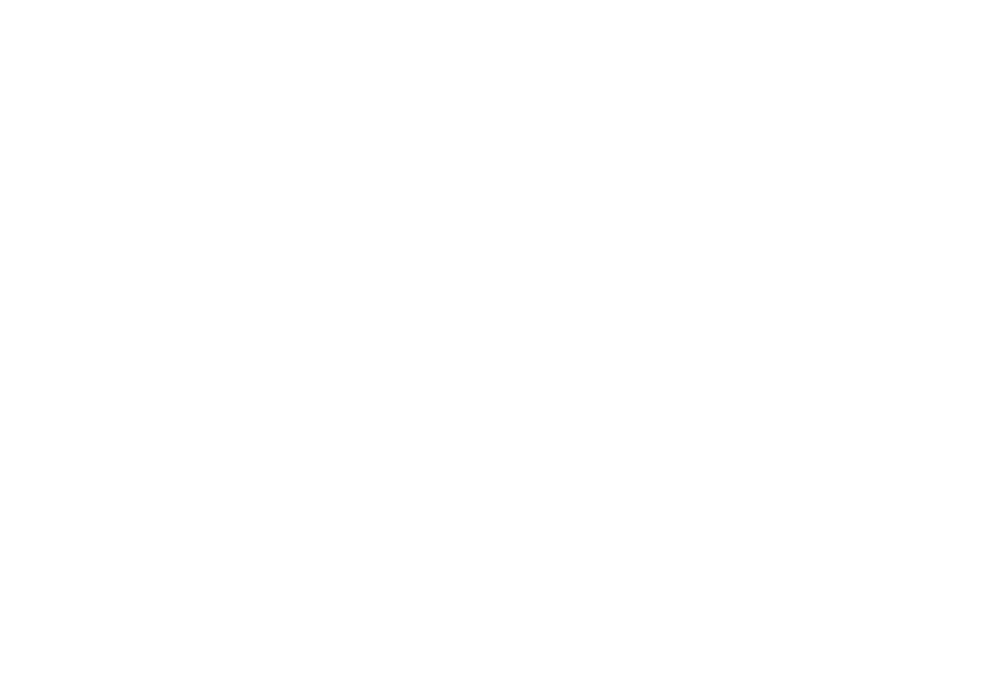
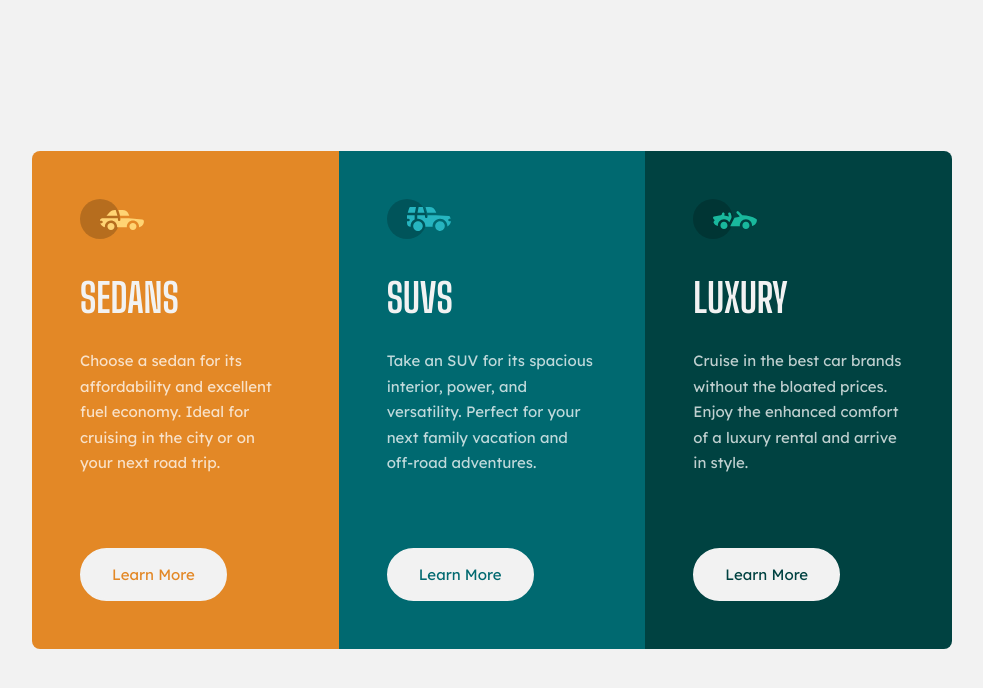
Before and after one commit to osoriodev/3-column-card, a plain HTML site: page index.html in a window 1280 px wide. Shown: the whole page, without its empty margins (148-1131 px from the left). Drawn offline with Linux system fonts and the light colour scheme.

Commit message:
Card finalized

```diff
--- a/css/styles.css
+++ b/css/styles.css
@@ -32,3 +32,104 @@ a {
   text-decoration: none;
   color: inherit;
 }
+/* ========== STYLES ========== */
+.main-section {
+  width: 100%;
+  min-height: 100vh;
+  padding: 8.8rem 2.4rem;
+  display: grid;
+  place-items: center;
+  background-color: var(--clr-tertiary);
+}
+.card {
+  width: 100%;
+  max-width: 36rem;
+  border-radius: .8rem;
+  overflow: hidden;
+}
+.card__section {
+  width: 100%;
+  padding: 4.8rem;
+}
+.card__section--sedans {
+  background-color: var(--clr-primary);
+}
+.card__section--suvs {
+  background-color: var(--clr-secondary);
+}
+.card__section--luxury {
+  background-color: var(--clr-secondary-dk);
+}
+.card__icon {
+  width: 6.4rem;
+  height: 4rem;
+  margin-block-end: 3.1rem;
+  display: inline-block;
+  background-repeat: no-repeat;
+  background-position: center;
+  background-size: cover;
+}
+.card__icon--sedans {
+  background-image: url('../img/icon-sedans.svg');
+}
+.card__icon--suvs {
+  background-image: url('../img/icon-suvs.svg');
+}
+.card__icon--luxury {
+  background-image: url('../img/icon-luxury.svg');
+}
+.card__subtitle {
+  margin-block-end: 2.6rem;
+  font-family: var(--ff-secondary);
+  font-size: 4rem;
+  font-weight: 700;
+  text-transform: uppercase;
+  color: var(--clr-tertiary);
+}
+.card__info {
+  margin-block-end: 2.5rem;
+  font-size: 1.5rem;
+  line-height: 1.7;
+  color: var(--clr-helper);
+}
+.card__link {
+  padding: 1.5rem 3rem;
+  display: inline-block;
+  border: .2rem solid var(--clr-tertiary);
+  border-radius: 3rem;
+  font-size: 1.5rem;
+  text-transform: capitalize;
+  background-color: var(--clr-tertiary);
+  transition: background .2s ease-in-out;
+}
+.card__link--sedans {
+  color: var(--clr-primary);
+}
+.card__link--suvs {
+  color: var(--clr-secondary);
+}
+.card__link--luxury {
+  color: var(--clr-secondary-dk);
+}
+.card__link:hover {
+  background-color: transparent;
+  color: var(--clr-tertiary);
+}
+@media screen and (min-width: 1024px) {
+  .main-section {
+    padding: 1rem;
+  }
+  .card {
+    max-width: 92rem;
+    display: grid;
+    grid-template-columns: repeat(3, 1fr);
+  }
+  .card__info {
+    margin-block-end: 7.2rem;
+  }
+}
+@media screen and (min-width: 1440px) {
+  .card {
+    margin-block-start: 3.8rem;
+  }
+}
--- a/index.html
+++ b/index.html
@@ -12,6 +12,36 @@
     <title>Frontend Mentor | 3-column preview card component</title>
   </head>
   <body>
-    <main class="main-section"></main>
+    <main class="main-section">
+      <div class="card">
+        <section class="card__section card__section--sedans">
+          <i class="card__icon card__icon--sedans"></i>
+          <h1 class="card__subtitle">Sedans</h1>
+          <p class="card__info">
+            Choose a sedan for its affordability and excellent fuel economy.
+            Ideal for cruising in the city or on your next road trip.
+          </p>
+          <a class="card__link card__link--sedans" href="#">Learn more</a>
+        </section>
+        <section class="card__section card__section--suvs">
+          <i class="card__icon card__icon--suvs"></i>
+          <h2 class="card__subtitle">Suvs</h2>
+          <p class="card__info">
+            Take an SUV for its spacious interior, power, and versatility.
+            Perfect for your next family vacation and off-road adventures.
+          </p>
+          <a class="card__link card__link--suvs" href="#">Learn more</a>
+        </section>
+        <section class="card__section card__section--luxury">
+          <i class="card__icon card__icon--luxury"></i>
+          <h2 class="card__subtitle">Luxury</h2>
+          <p class="card__info">
+            Cruise in the best car brands without the bloated prices.
+            Enjoy the enhanced comfort of a luxury rental and arrive in style.
+          </p>
+          <a class="card__link card__link--luxury" href="#">Learn more</a>
+        </section>
+      </div>
+    </main>
   </body>
 </html>
```
